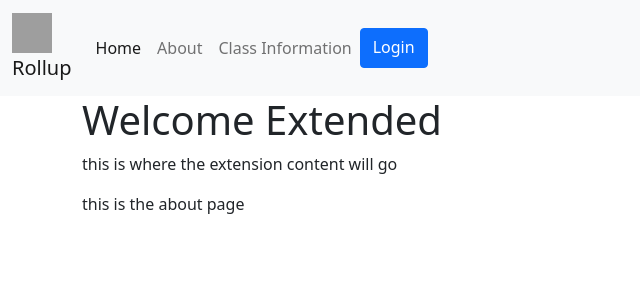
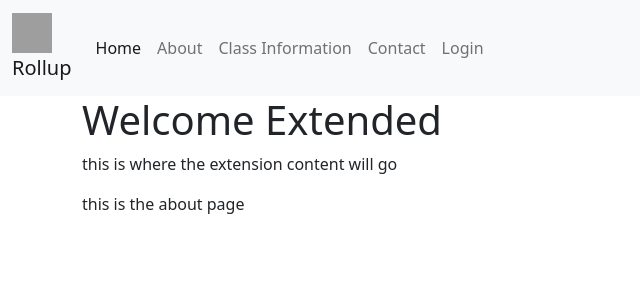
Before and after one commit to ybarr1327/RollUpProject, a Django app: page /about/ in a window 1280 px wide. Shown: the top 300 px of the page, without its empty margins (0-640 px from the left). Run offline with Django 3.2, Linux system fonts and the light colour scheme; grey boxes are pictures that could not be loaded.

Commit message:
moved contact page to be accessed from the home page

```diff
--- a/RollUp/Pages/templates/base.html
+++ b/RollUp/Pages/templates/base.html
@@ -26,6 +26,9 @@
           <li class="nav-item">
             <a class="nav-link" href="{% url 'classinfo' %}">Class Information</a>
           </li>
+          <li class="nav-item">
+            <a class="nav-link" href="{% url 'contact' %}">Contact</a>
+          </li>
 
           {% if user.is_authenticated %}
           <li class="nav-item dropdown">
@@ -43,7 +46,7 @@
             </ul>
           </li>
           {% else %}
-          <a href="{% url 'login' %}" class="btn btn-primary">Login</a>
+          <a href="{% url 'login' %}" class="nav-link">Login</a>
           {% endif %}
 
 
--- a/RollUp/Pages/urls.py
+++ b/RollUp/Pages/urls.py
@@ -22,6 +22,6 @@ urlpatterns = [
     path('accountDash/schedule/',SchedulePage, name = 'schedule'),
     path('accountDash/schedule/signup/',SignupClassPage, name = 'signup'),
     path('accountDash/covidreport/',CovidReportPage, name = 'covidreport'),
-    path('accountDash/contact/',ContactPage, name = 'contact'),
+    path('contact/',ContactPage, name = 'contact'),
     path('accountDash/FAQ/',FAQPage,name ='FAQ'),
 ]
--- a/RollUp/Pages/views.py
+++ b/RollUp/Pages/views.py
@@ -46,7 +46,7 @@ def SignupClassPage(request):
 @login_required
 def CovidReportPage(request):
     return render(request, "accountDashPage/covidreportPage.html")
-@login_required
+
 def ContactPage(request):
     return render(request, "accountDashPage/contactPage.html")
 @login_required
```
Also changed, not shown: RollUp/db.sqlite3.
